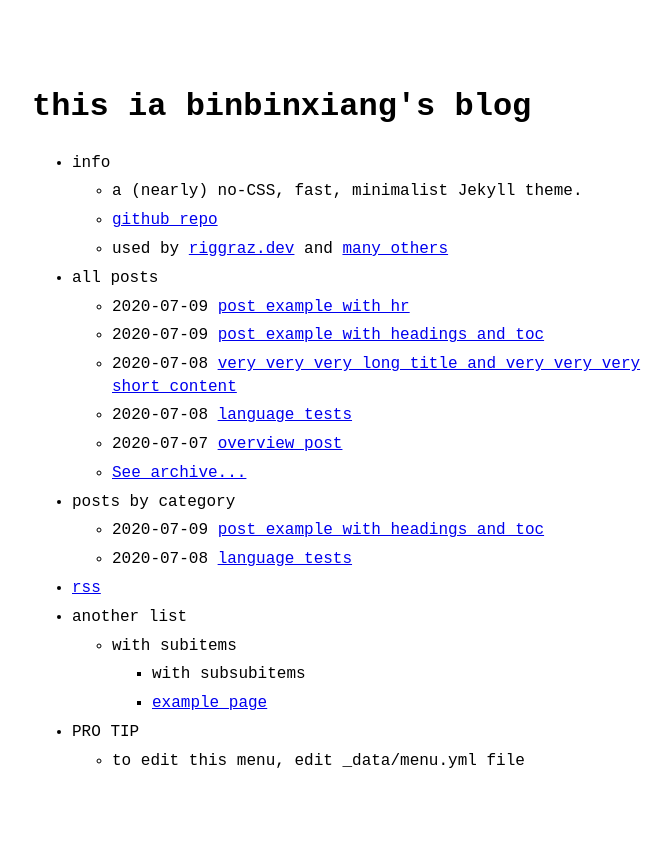
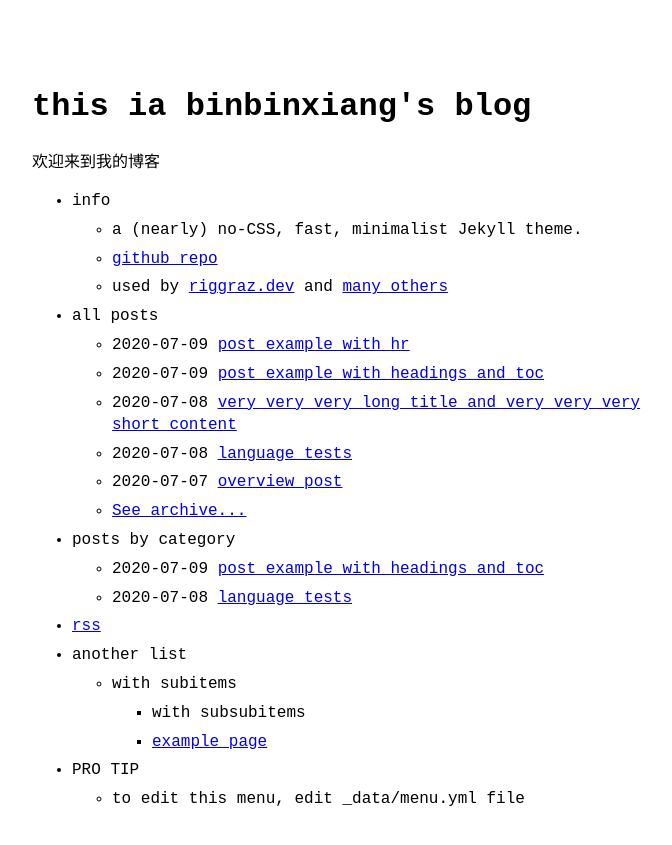
Before and after one commit to binbinxiang/binbinxiang.github.io, a Jekyll site: the page built from index.md, in a window 1280 px wide. Shown: the top 845 px of the page, without its empty margins (288-960 px from the left). Built offline with Jekyll 4.4.1, drawn with Linux system fonts in a browser that asks for light colours.

Commit message:
Update _config.yml

```diff
--- a/_config.yml
+++ b/_config.yml
@@ -15,7 +15,7 @@ theme_config:
   appearance: "auto" # can be "light", "dark" or "auto"
   back_home_text: ".." # customize text for homepage link in post layout
   date_format: "%Y-%m-%d" # customize how date is formatted
-  show_description: false # show blog description in home page
+  show_description: true # show blog description in home page
 
 sass:
   style: :compressed
```
